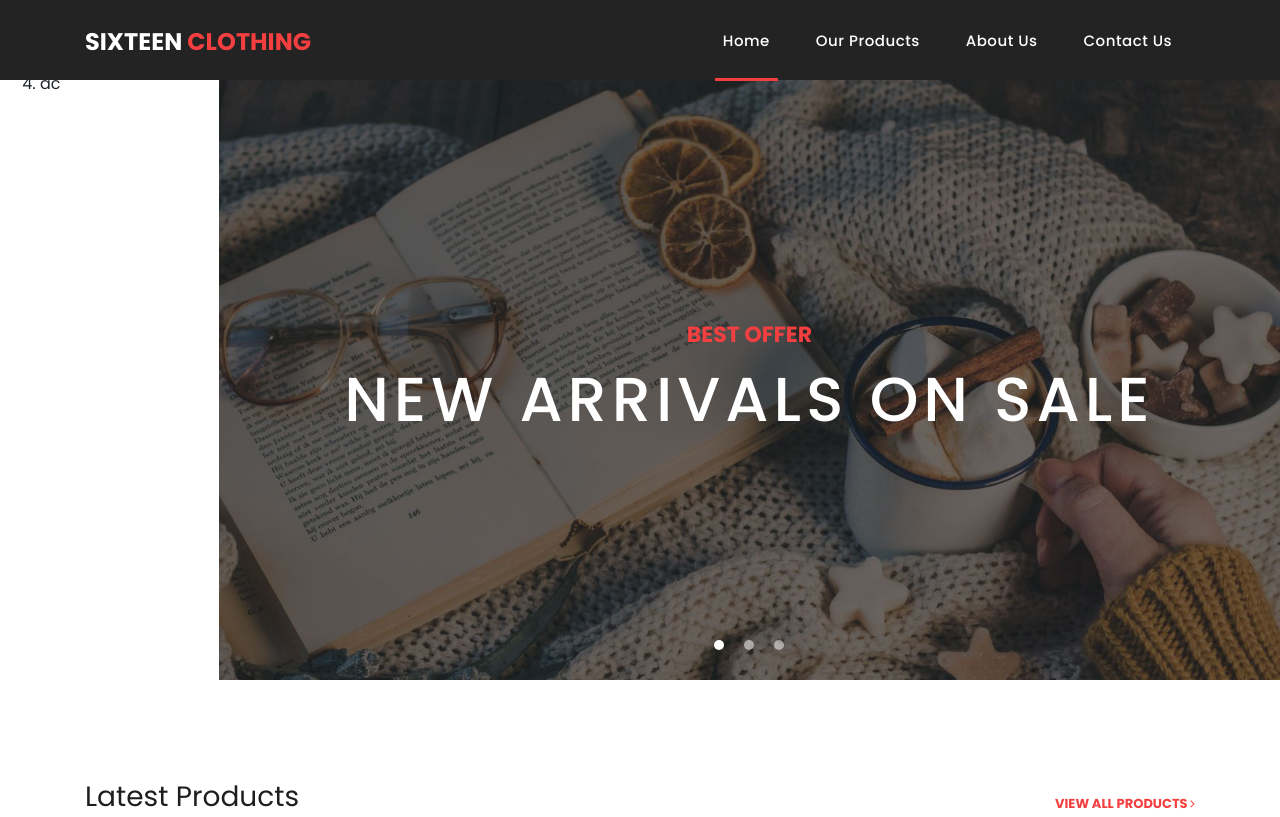
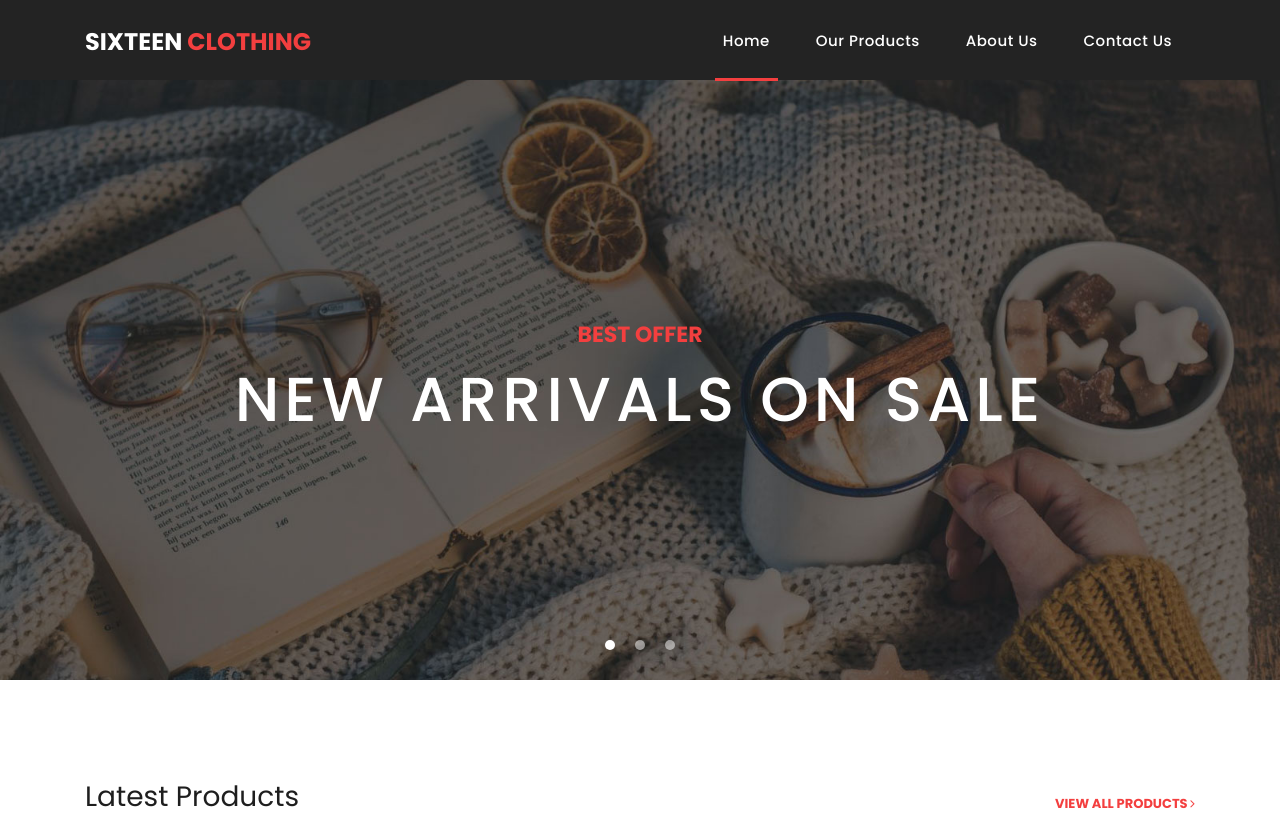
Before and after one commit to PhamNgocThien18/projectfontend, a plain HTML site: page index.html in a window 1280 px wide. Shown: the top 817 px of the page. Drawn offline with Linux system fonts and the light colour scheme.

Commit message:
device it

```diff
--- a/assets/css/templatemo-sixteen.css
+++ b/assets/css/templatemo-sixteen.css
@@ -1058,3 +1058,6 @@ footer .inner-content p a {
 		bottom: 0;
 	}
 }
+.col-2{
+	padding-top: 80px;
+}
--- a/index.html
+++ b/index.html
@@ -70,18 +70,8 @@ https://templatemo.com/tm-546-sixteen-clothing
       </nav>
     </header>
 
-    <div class="navbar-colum">
-      <div class="row">
-        <div class="col-2">
-          <ol>
-            <li>ac</li>
-            <li>ac</li>
-            <li>ac</li>
-            <li>ac</li>
-
-          </ol>
-        </div>
-        <div class="col-10">
+    <!-- Page Content -->
+    <!-- Banner Starts Here -->
     <div class="banner header-text">
       <div class="owl-banner owl-carousel">
         <div class="banner-item-01">
@@ -104,12 +94,6 @@ https://templatemo.com/tm-546-sixteen-clothing
         </div>
       </div>
     </div>
-        </div>
-      </div>
-
-
-    </div>
-
     <!-- Banner Ends Here -->
 
     <div class="latest-products">
```
Lines whose indentation alone changed are shown as unchanged.
